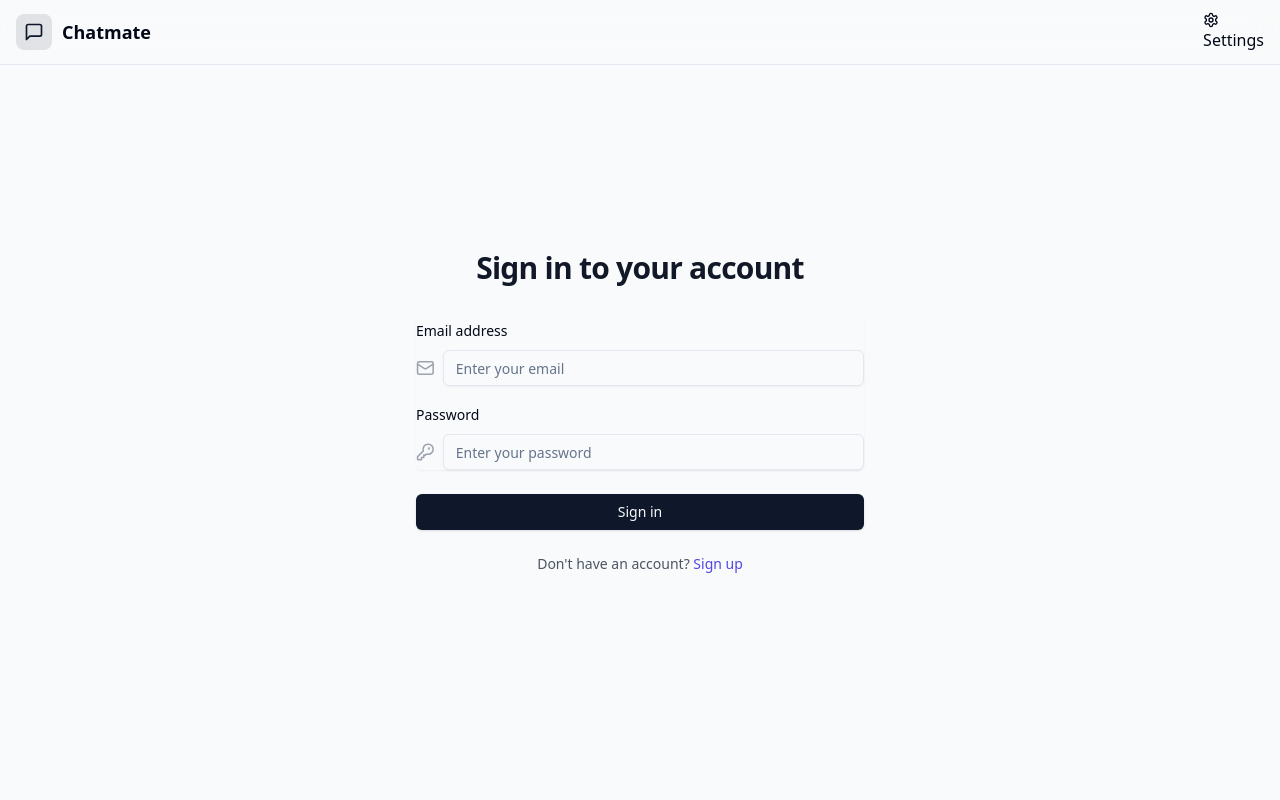
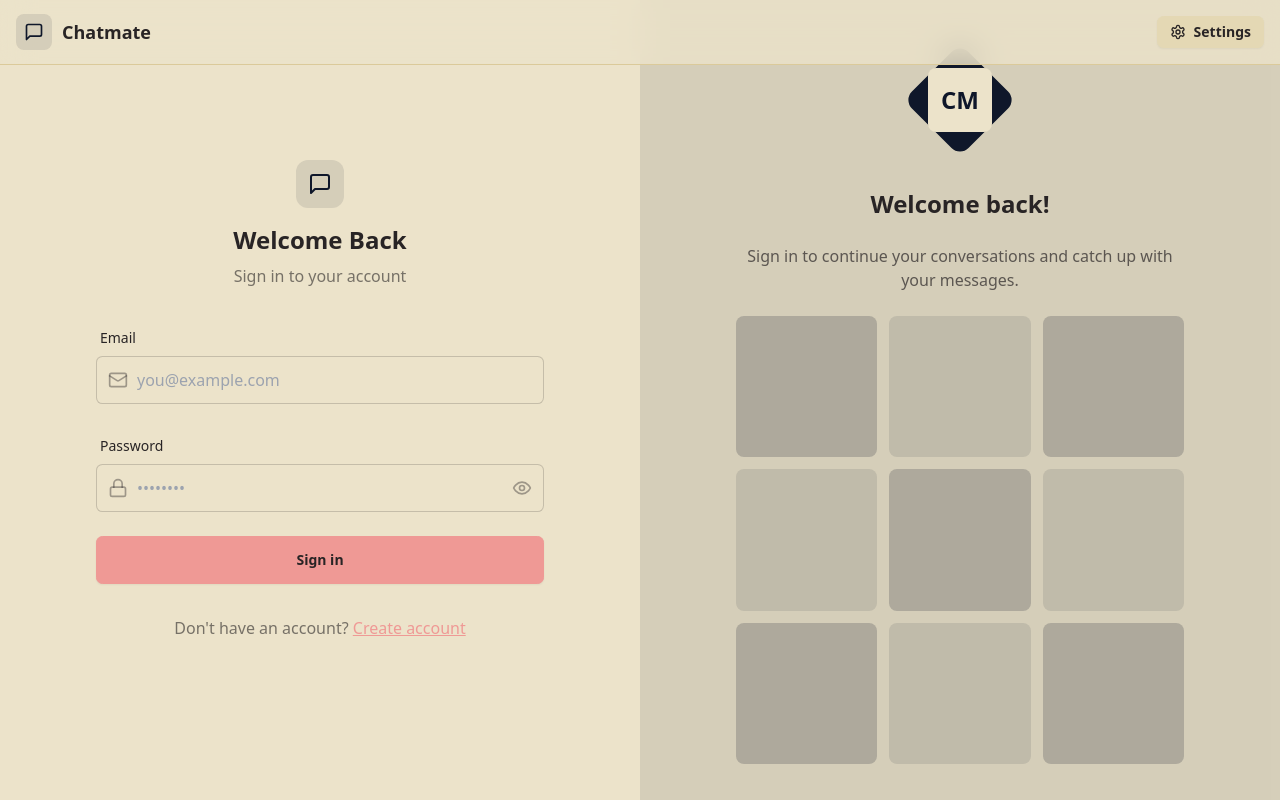
Before and after one commit to pranshubhatt/pritry, a React (Vite) app in the folder Frontend/: page /login in a window 1280 px wide. Built offline with nearby package versions, Linux system fonts and the light colour scheme; no server answers.

Commit message:
Fix: Restore original UI with DaisyUI styling and fix deployment issues

```diff
--- a/Frontend/package.json
+++ b/Frontend/package.json
@@ -27,6 +27,7 @@
     "@types/react-dom": "^18.2.17",
     "@vitejs/plugin-react": "^4.2.1",
     "autoprefixer": "^10.4.17",
+    "daisyui": "^4.6.0",
     "eslint": "^8.55.0",
     "eslint-plugin-react": "^7.33.2",
     "eslint-plugin-react-hooks": "^4.6.0",
--- a/Frontend/src/App.jsx
+++ b/Frontend/src/App.jsx
@@ -16,17 +16,11 @@ import { Toaster } from "react-hot-toast";
 
 
 const App = () => {
-  const {authUser,checkAuth,isCheckingAuth, onlineUers} = useAuthStore()
-
-    console.log({onlineUers})
-
+  const {authUser, checkAuth, isCheckingAuth, onlineUers} = useAuthStore()
 
   useEffect(()=>{
     checkAuth()
   }, []);
-
-  console.log({authUser});
-
 
   if(isCheckingAuth && !authUser) return(
     <div className='flex items-center justify-center h-screen'>
@@ -34,10 +28,9 @@ const App = () => {
     </div>
   )
 
-
   return (
     <div data-theme="retro">
-       <Navbar />
+      <Navbar />
 
       <Routes>
         <Route path="/" element={authUser ? <HomePage /> : <Navigate to="/login" />} />
--- a/Frontend/src/components/AuthImagePattern.jsx
+++ b/Frontend/src/components/AuthImagePattern.jsx
@@ -1,19 +1,30 @@
+import React from 'react';
+
 const AuthImagePattern = ({ title, subtitle }) => {
   return (
-      <div className="hidden lg:flex items-center justify-center bg-base-200 p-12">
-        <div className="max-w-md text-center">
-          <div className="grid grid-cols-3 gap-3 mb-8">
-            {[...Array(9)].map((_, i) => (
+    <div className="hidden lg:flex flex-col items-center justify-center bg-primary/10 h-full p-8 text-center">
+      <div className="max-w-md space-y-6">
+        <div className="w-full h-32 flex items-center justify-center">
+          <div className="w-20 h-20 bg-primary rounded-xl grid place-items-center transform rotate-45">
+            <div className="w-16 h-16 bg-base-100 rounded-lg transform -rotate-45 flex items-center justify-center">
+              <span className="text-2xl font-bold text-primary">CM</span>
+            </div>
+          </div>
+        </div>
+
+        <h2 className="text-2xl font-bold">{title}</h2>
+        <p className="text-base-content/70">{subtitle}</p>
+
+        <div className="grid grid-cols-3 gap-3 mt-8">
+          {Array(9).fill(0).map((_, i) => (
             <div
               key={i}
-                className={`aspect-square rounded-2xl bg-primary/10 ${
-                  i % 2 === 0 ? "animate-pulse" : ""
+              className={`w-full aspect-square rounded-lg ${
+                [0, 2, 4, 6, 8].includes(i) ? 'bg-primary/20' : 'bg-primary/10'
               }`}
             />
           ))}
         </div>
-          <h2 className="text-2xl font-bold mb-4">{title}</h2>
-          <p className="text-base-content/60">{subtitle}</p>
       </div>
     </div>
   );
--- a/Frontend/src/index.css
+++ b/Frontend/src/index.css
@@ -1,6 +1,8 @@
 @tailwind base;
 @tailwind components;
 @tailwind utilities;
+
+/* DaisyUI themes will be applied through the data-theme attribute */
 
 @layer base {
   :root {
--- a/Frontend/src/pages/LoginPage.jsx
+++ b/Frontend/src/pages/LoginPage.jsx
@@ -1,45 +1,16 @@
 import { useState } from "react";
 import { Link } from "react-router-dom";
 import { useAuthStore } from "../store/useAuthStore";
-import { Mail, KeyRound } from "lucide-react";
-
-const Button = ({ className = "", children, ...props }) => {
-  return (
-    <button
-      className={`inline-flex items-center justify-center rounded-md text-sm font-medium transition-colors focus-visible:outline-none focus-visible:ring-1 focus-visible:ring-ring disabled:pointer-events-none disabled:opacity-50 bg-primary text-primary-foreground shadow hover:bg-primary/90 h-9 px-4 py-2 ${className}`}
-      {...props}
-    >
-      {children}
-    </button>
-  );
-};
-
-const Input = ({ className = "", ...props }) => {
-  return (
-    <input
-      className={`flex h-9 w-full rounded-md border border-input bg-transparent px-3 py-1 text-sm shadow-sm transition-colors file:border-0 file:bg-transparent file:text-sm file:font-medium placeholder:text-muted-foreground focus-visible:outline-none focus-visible:ring-1 focus-visible:ring-ring disabled:cursor-not-allowed disabled:opacity-50 ${className}`}
-      {...props}
-    />
-  );
-};
-
-const Label = ({ className = "", children, ...props }) => {
-  return (
-    <label
-      className={`text-sm font-medium leading-none peer-disabled:cursor-not-allowed peer-disabled:opacity-70 ${className}`}
-      {...props}
-    >
-      {children}
-    </label>
-  );
-};
+import { Eye, EyeOff, Loader2, Lock, Mail, MessageSquare } from "lucide-react";
+import AuthImagePattern from "../components/AuthImagePattern";
 
 const LoginPage = () => {
-  const { login, isLoggingIn } = useAuthStore();
+  const [showPassword, setShowPassword] = useState(false);
   const [formData, setFormData] = useState({
     email: "",
     password: "",
   });
+  const { login, isLoggingIn } = useAuthStore();
   const [errors, setErrors] = useState({
     email: "",
     password: "",
@@ -69,19 +40,6 @@ const LoginPage = () => {
     return isValid;
   };
 
-  const handleChange = (e) => {
-    const { name, value } = e.target;
-    setFormData((prev) => ({
-      ...prev,
-      [name]: value,
-    }));
-    // Clear error when user starts typing
-    setErrors((prev) => ({
-      ...prev,
-      [name]: "",
-    }));
-  };
-
   const handleSubmit = async (e) => {
     e.preventDefault();
     if (!validateForm()) return;
@@ -89,76 +47,117 @@ const LoginPage = () => {
   };
 
   return (
-    <div className="flex min-h-screen items-center justify-center bg-gray-50 px-4 py-12 sm:px-6 lg:px-8">
-      <div className="w-full max-w-md space-y-8">
-        <div>
-          <h2 className="mt-6 text-center text-3xl font-bold tracking-tight text-gray-900">
-            Sign in to your account
-          </h2>
-        </div>
+    <div className="h-screen grid lg:grid-cols-2">
+      {/* Left Side - Form */}
+      <div className="flex flex-col justify-center items-center p-6 sm:p-12">
+        <div className="w-full max-w-md space-y-8">
+          {/* Logo */}
+          <div className="text-center mb-8">
+            <div className="flex flex-col items-center gap-2 group">
+              <div
+                className="w-12 h-12 rounded-xl bg-primary/10 flex items-center justify-center group-hover:bg-primary/20
+              transition-colors"
+              >
+                <MessageSquare className="w-6 h-6 text-primary" />
+              </div>
+              <h1 className="text-2xl font-bold mt-2">Welcome Back</h1>
+              <p className="text-base-content/60">Sign in to your account</p>
+            </div>
+          </div>
 
-        <form className="mt-8 space-y-6" onSubmit={handleSubmit}>
-          <div className="space-y-4 rounded-md shadow-sm">
-            <div>
-              <Label htmlFor="email">Email address</Label>
-              <div className="mt-2 flex items-center gap-2">
-                <Mail className="h-5 w-5 text-gray-400" />
-                <Input
-                  id="email"
-                  name="email"
+          {/* Form */}
+          <form onSubmit={handleSubmit} className="space-y-6">
+            <div className="form-control">
+              <label className="label">
+                <span className="label-text font-medium">Email</span>
+              </label>
+              <div className="relative">
+                <div className="absolute inset-y-0 left-0 pl-3 flex items-center pointer-events-none">
+                  <Mail className="h-5 w-5 text-base-content/40" />
+                </div>
+                <input
                   type="email"
-                  autoComplete="email"
+                  className={`input input-bordered w-full pl-10 ${errors.email ? "input-error" : ""}`}
+                  placeholder="you@example.com"
                   value={formData.email}
-                  onChange={handleChange}
-                  className={errors.email ? "border-red-500" : ""}
-                  placeholder="Enter your email"
+                  onChange={(e) => {
+                    setFormData({ ...formData, email: e.target.value });
+                    if (errors.email) setErrors({ ...errors, email: "" });
+                  }}
                 />
               </div>
               {errors.email && (
-                <p className="mt-1 text-sm text-red-500">{errors.email}</p>
+                <label className="label">
+                  <span className="label-text-alt text-error">{errors.email}</span>
+                </label>
               )}
             </div>
 
-            <div>
-              <Label htmlFor="password">Password</Label>
-              <div className="mt-2 flex items-center gap-2">
-                <KeyRound className="h-5 w-5 text-gray-400" />
-                <Input
-                  id="password"
-                  name="password"
-                  type="password"
-                  autoComplete="current-password"
+            <div className="form-control">
+              <label className="label">
+                <span className="label-text font-medium">Password</span>
+              </label>
+              <div className="relative">
+                <div className="absolute inset-y-0 left-0 pl-3 flex items-center pointer-events-none">
+                  <Lock className="h-5 w-5 text-base-content/40" />
+                </div>
+                <input
+                  type={showPassword ? "text" : "password"}
+                  className={`input input-bordered w-full pl-10 ${errors.password ? "input-error" : ""}`}
+                  placeholder="••••••••"
                   value={formData.password}
-                  onChange={handleChange}
-                  className={errors.password ? "border-red-500" : ""}
-                  placeholder="Enter your password"
+                  onChange={(e) => {
+                    setFormData({ ...formData, password: e.target.value });
+                    if (errors.password) setErrors({ ...errors, password: "" });
+                  }}
                 />
+                <button
+                  type="button"
+                  className="absolute inset-y-0 right-0 pr-3 flex items-center"
+                  onClick={() => setShowPassword(!showPassword)}
+                >
+                  {showPassword ? (
+                    <EyeOff className="h-5 w-5 text-base-content/40" />
+                  ) : (
+                    <Eye className="h-5 w-5 text-base-content/40" />
+                  )}
+                </button>
               </div>
               {errors.password && (
-                <p className="mt-1 text-sm text-red-500">{errors.password}</p>
+                <label className="label">
+                  <span className="label-text-alt text-error">{errors.password}</span>
+                </label>
               )}
             </div>
+
+            <button type="submit" className="btn btn-primary w-full" disabled={isLoggingIn}>
+              {isLoggingIn ? (
+                <>
+                  <Loader2 className="h-5 w-5 animate-spin" />
+                  Loading...
+                </>
+              ) : (
+                "Sign in"
+              )}
+            </button>
+          </form>
+
+          <div className="text-center">
+            <p className="text-base-content/60">
+              Don&apos;t have an account?{" "}
+              <Link to="/signup" className="link link-primary">
+                Create account
+              </Link>
+            </p>
           </div>
+        </div>
+      </div>
 
-          <Button
-            type="submit"
-            className="w-full"
-            disabled={isLoggingIn}
-          >
-            {isLoggingIn ? "Signing in..." : "Sign in"}
-          </Button>
-
-          <p className="mt-2 text-center text-sm text-gray-600">
-            Don't have an account?{" "}
-            <Link
-              to="/signup"
-              className="font-medium text-indigo-600 hover:text-indigo-500"
-            >
-              Sign up
-            </Link>
-          </p>
-        </form>
-      </div>
+      {/* Right Side - Image/Pattern */}
+      <AuthImagePattern
+        title={"Welcome back!"}
+        subtitle={"Sign in to continue your conversations and catch up with your messages."}
+      />
     </div>
   );
 };
--- a/Frontend/tailwind.config.js
+++ b/Frontend/tailwind.config.js
@@ -48,5 +48,8 @@ export default {
       },
     },
   },
-  plugins: [],
+  plugins: [require("daisyui")],
+  daisyui: {
+    themes: ["light", "dark", "cupcake", "retro"],
+  },
 }
```
Also changed, not shown: 1 other file (tests, documents, lock files or other folders). Lines whose indentation alone changed are shown as unchanged.
